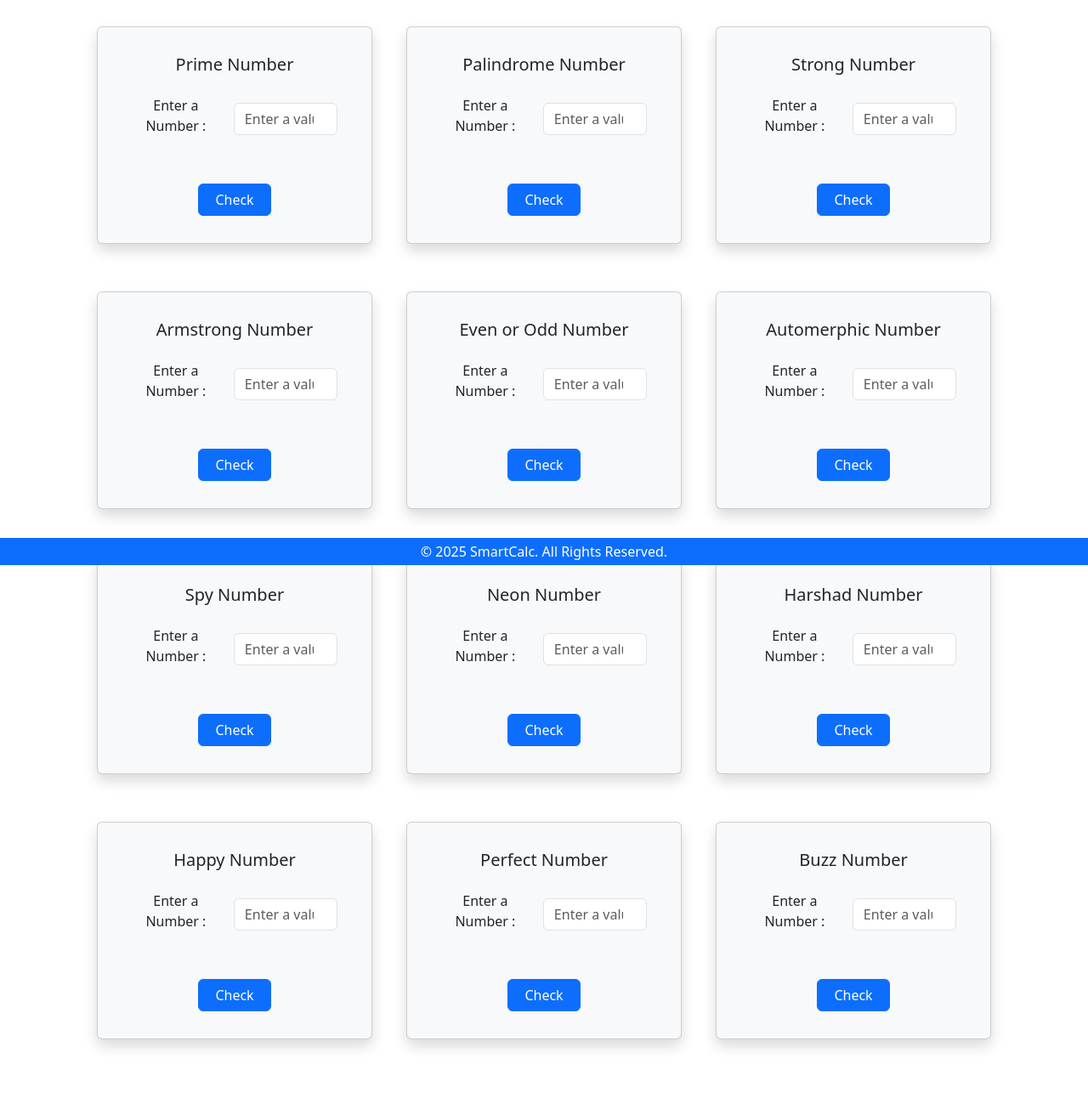
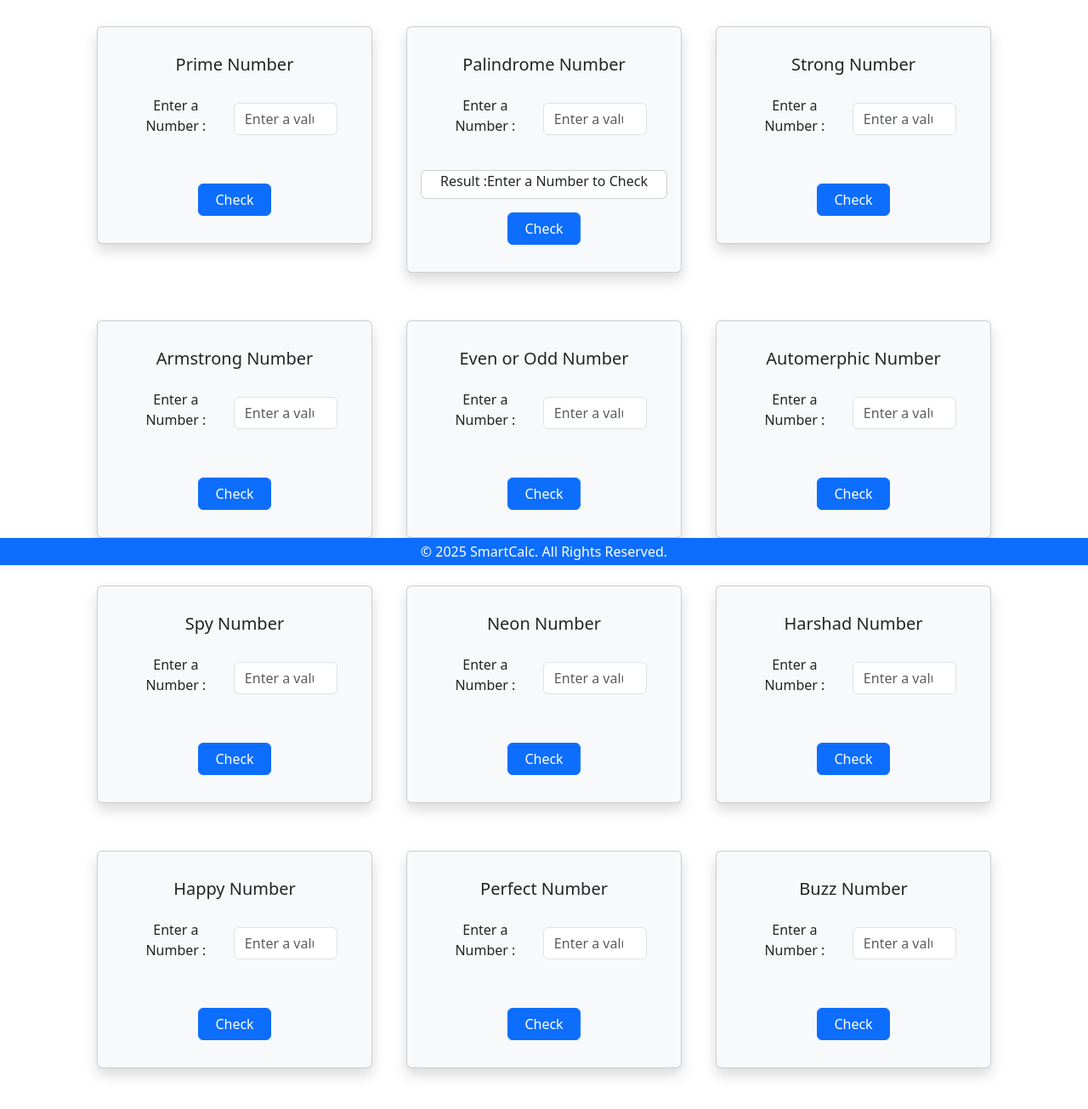
Before and after one commit to shibani-sahu/Calculator_Pro, a Python web app: template templates/CheckNumbers.html in a window 1280 px wide. Shown: the part 135-1440 px from the top of the page at 85% size. Before the commit the page ends 1369 px from the top, so only its background shows below. Run offline with Jinja, Linux system fonts and the light colour scheme; the template is opened without the code that fills it, so the values that code supplies are empty.

Commit message:
adding javascript
adding logic for palindrome

```diff
--- /dev/null
+++ b/templates/CheckNumber.js
@@ -0,0 +1,7 @@
+const palindromeCheck = () => {
+    const num = document.getElementById('palindromeInput').value;
+    const reversedNum = num.split('').reverse().join('');
+    const result = (num === reversedNum) ? `${num} is a Palindrome Number.` : `${num} is not a Palindrome Number.`;
+    document.getElementById('palindromeResult').innerText = result;
+}
+document.getElementById('checkPalindrome').addEventListener('click', palindromeCheck);
--- a/templates/CheckNumbers.html
+++ b/templates/CheckNumbers.html
@@ -85,13 +85,16 @@
                             <h5 class="card-title">Palindrome Number</h5>
                             <div class="mb-3 d-flex align-items-center justify-content-center mt-4">
                                 <label class="form-label">Enter a Number : </label>
-                                <input type="number" id="inputValue" class="form-control mx-2"
+                                <input type="number" id="palindromeInput" class="form-control mx-2"
                                     placeholder="Enter a value" style="width: 50%;" />
                             </div>
                         </div>
+                        <div class="card d-flex align-items-center">
+                            <label class="form-label d-flex align-items-start">Result : <span id="palindromeResult">Enter a Number to Check</span> </label>
+                        </div>
                         <div class="card-body">
                             <div class="d-grid gap-2 col-4 mx-auto">
-                                <button class="btn btn-primary" type="button">Check</button>
+                                <button class="btn btn-primary " id="checkPalindrome" type="button">Check</button>
                             </div>
                         </div>
                     </div>
@@ -286,6 +289,7 @@
     <footer class="bg-primary text-white text-center py-1 mt-5 fixed-bottom">
         <p class="mb-0">&copy; 2025 SmartCalc. All Rights Reserved.</p>
     </footer>
+    <script src="./CheckNumber.js"></script>
     <script src="https://cdn.jsdelivr.net/npm/bootstrap@5.3.8/dist/js/bootstrap.bundle.min.js"
         integrity="sha384-FKyoEForCGlyvwx9Hj09JcYn3nv7wiPVlz7YYwJrWVcXK/BmnVDxM+D2scQbITxI"
         crossorigin="anonymous"></script>
```
